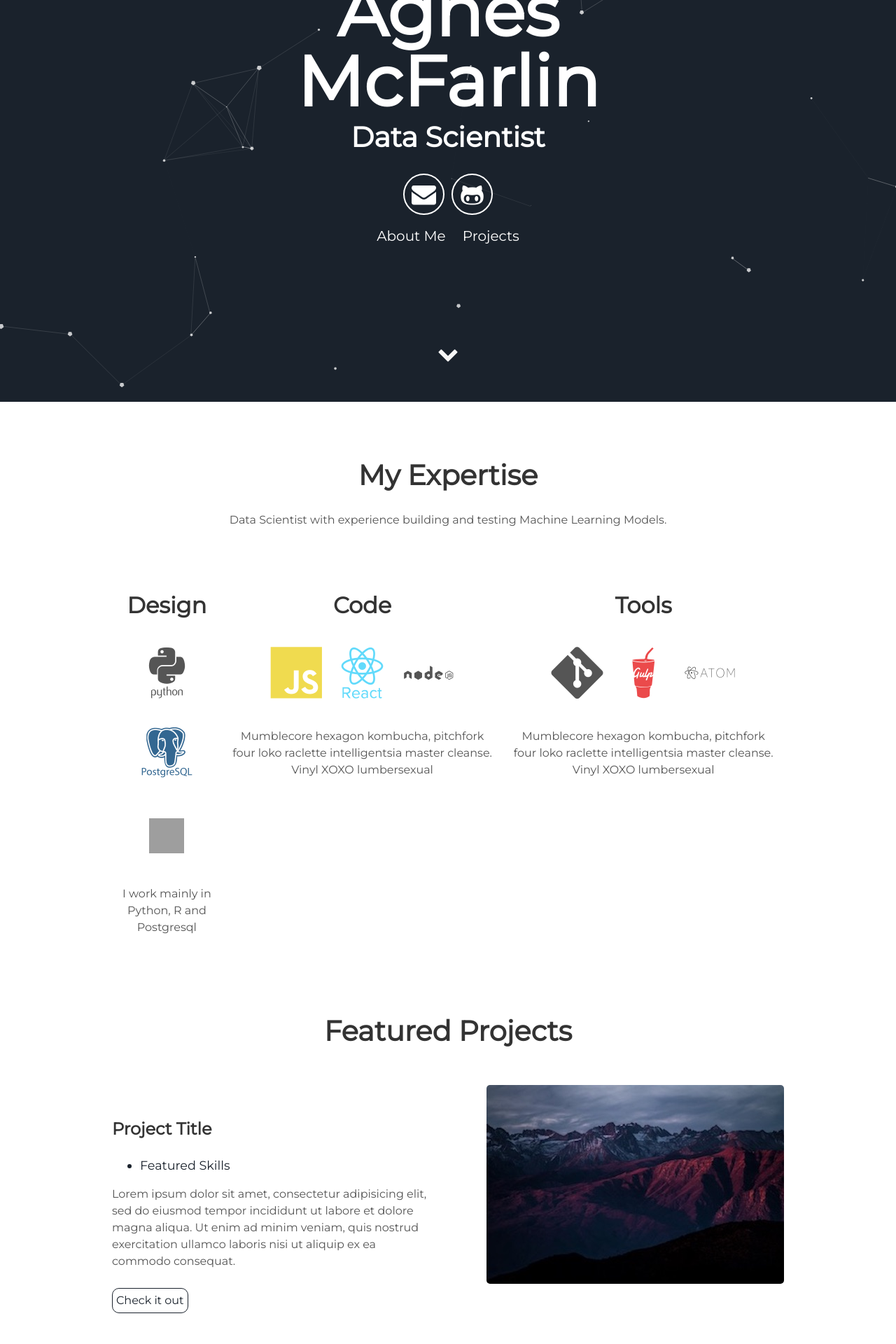
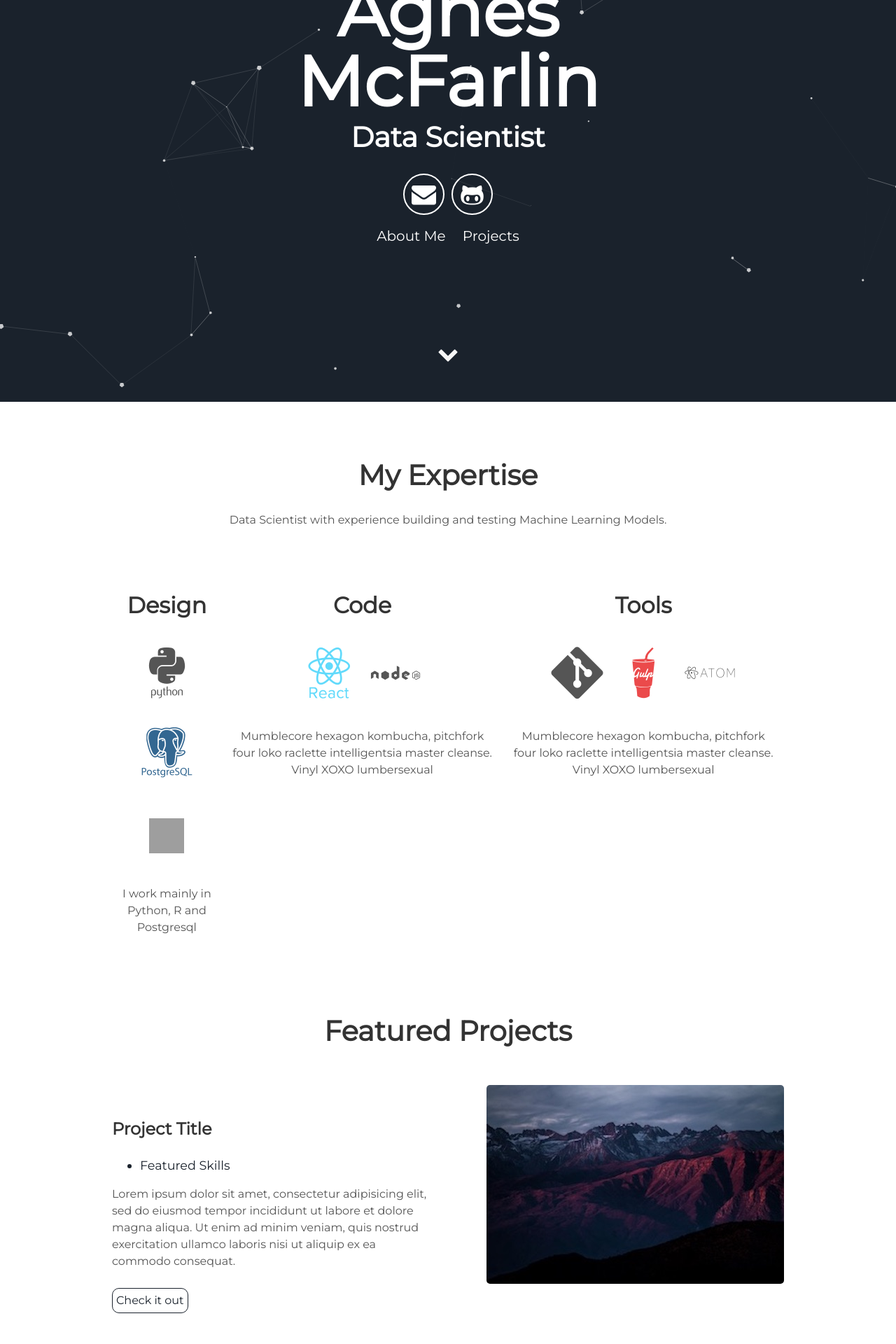
Before and after one commit to oohtmeel1/oohtmeel1.github.io, a Jekyll site: the page built from index.html, in a window 1280 px wide. Shown: the part 326-2246 px from the top of the page at 70% size. Built offline with Jekyll 4.4.1, drawn with Linux system fonts in a browser that asks for light colours; grey boxes are pictures that could not be loaded.

Commit message:
Update about.html

```diff
--- a/_includes/about.html
+++ b/_includes/about.html
@@ -12,7 +12,7 @@
     </div>
     <div class="tech">
       <h2>Code</h2>
-      <i class="devicon-javascript-plain colored"></i>
+      <i class="devicon-sqlite-plain colored"></i>
       <i class="devicon-react-original-wordmark colored"></i>
       <i class="devicon-nodejs-plain-wordmark"></i>
       <p>Mumblecore hexagon kombucha, pitchfork four loko raclette intelligentsia master cleanse.
```
